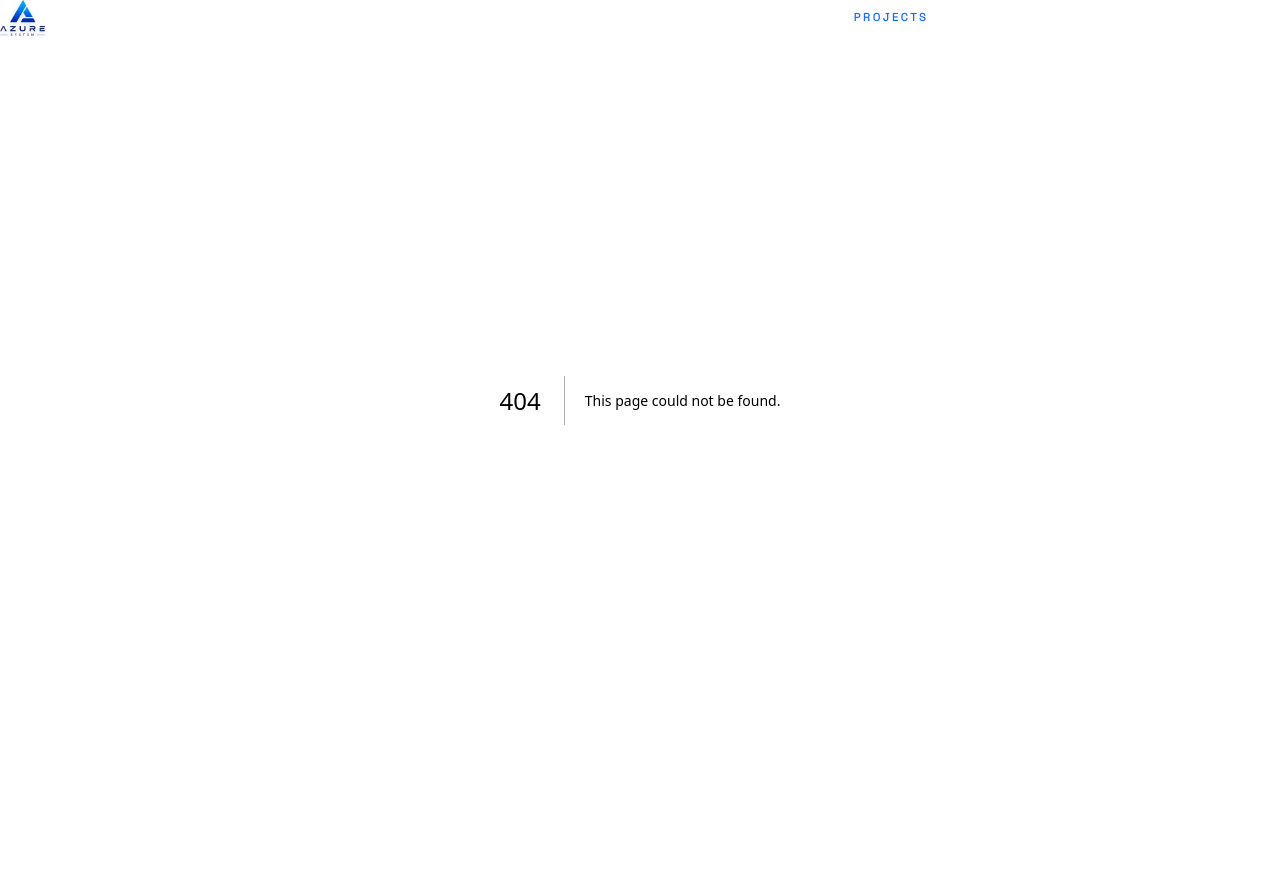
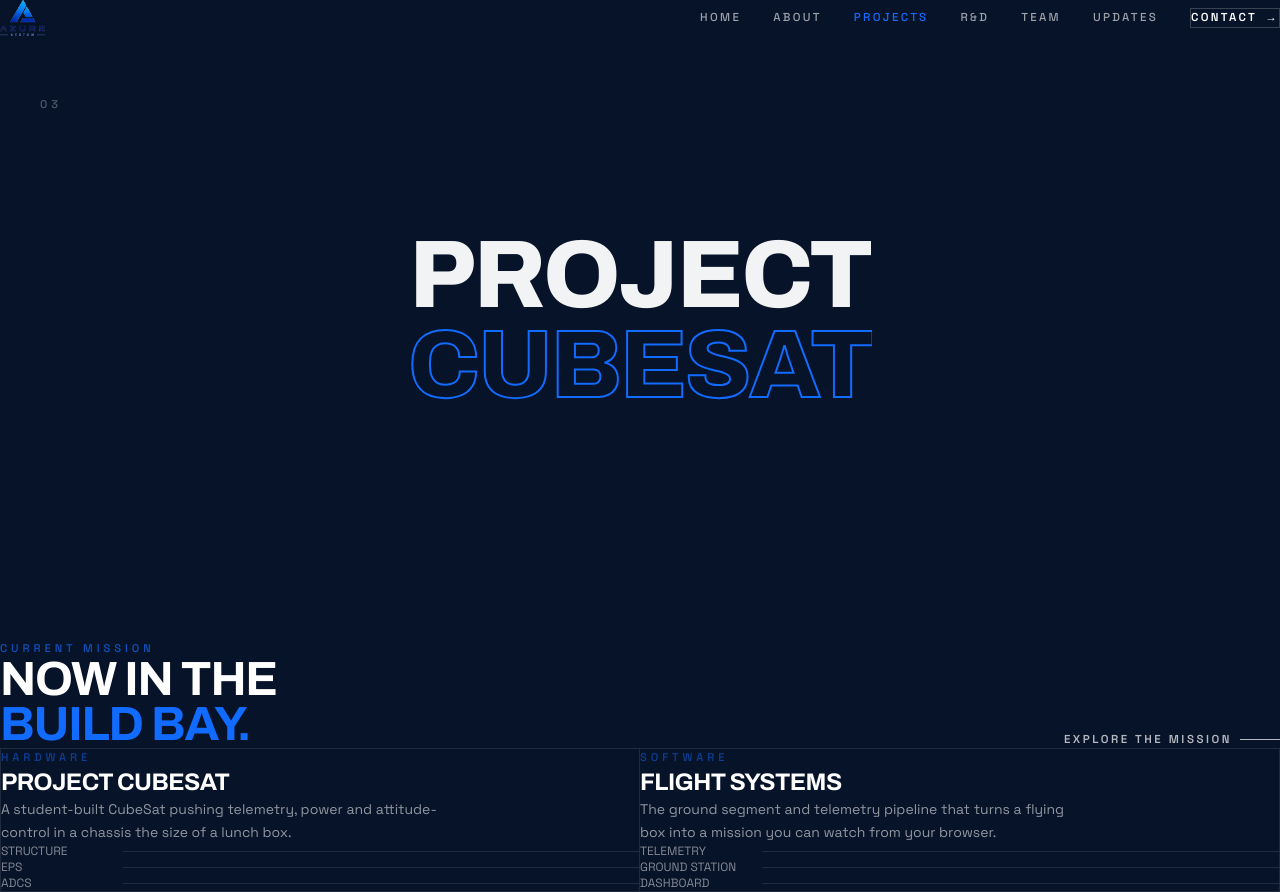
Before and after one commit to Trishan-Dey/azure-web, a Next.js app: page /projects/cubesat in a window 1280 px wide. Before the commit this address had no page. Before the commit the page ends 800 px from the top, so only its background shows below. Built offline with nearby package versions, Linux system fonts and the light colour scheme.

Commit message:
Phase 8 flagship: dedicated Project CubeSat page (ChapterTransition upper-pill + CurrentMission mission perspective)

```diff
--- /dev/null
+++ b/src/app/projects/cubesat/page.tsx
@@ -0,0 +1,22 @@
+import type { Metadata } from "next";
+import ChapterTransition from "@/components/sections/ChapterTransition";
+import CurrentMission from "@/components/sections/CurrentMission";
+
+export const metadata: Metadata = {
+  title: "Project CubeSat — Azure Systems",
+  description:
+    "Flagship student CubeSat. Hardware, software, ground station, telemetry. A lunchbox-sized satellite and everything that keeps it alive.",
+};
+
+export default function CubeSatPage() {
+  return (
+    <main className="bg-space text-offwhite">
+      <ChapterTransition
+        words={["PROJECT", "CUBESAT"]}
+        index={2}
+        bg="bg-midnight"
+      />
+      <CurrentMission />
+    </main>
+  );
+}
```
